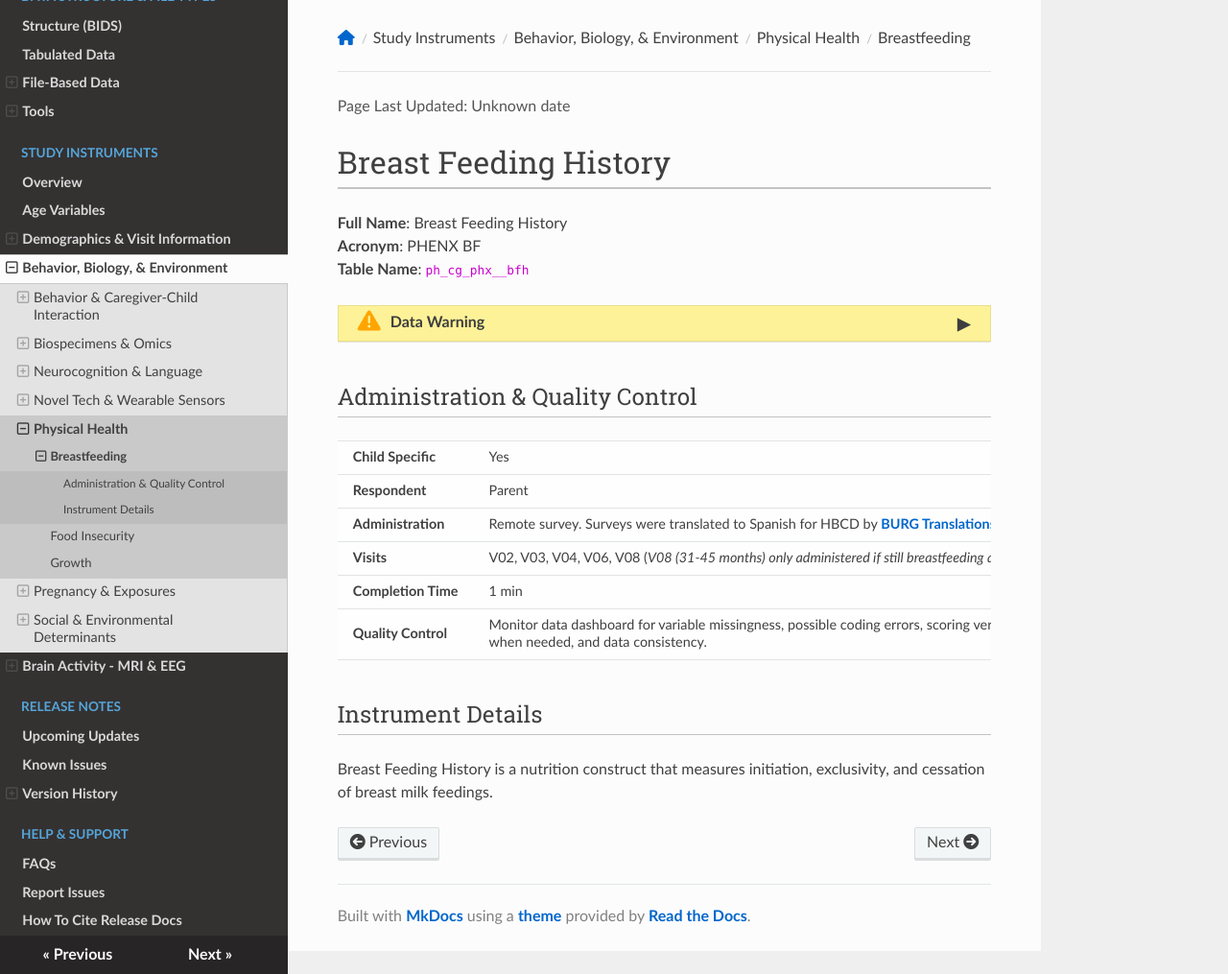
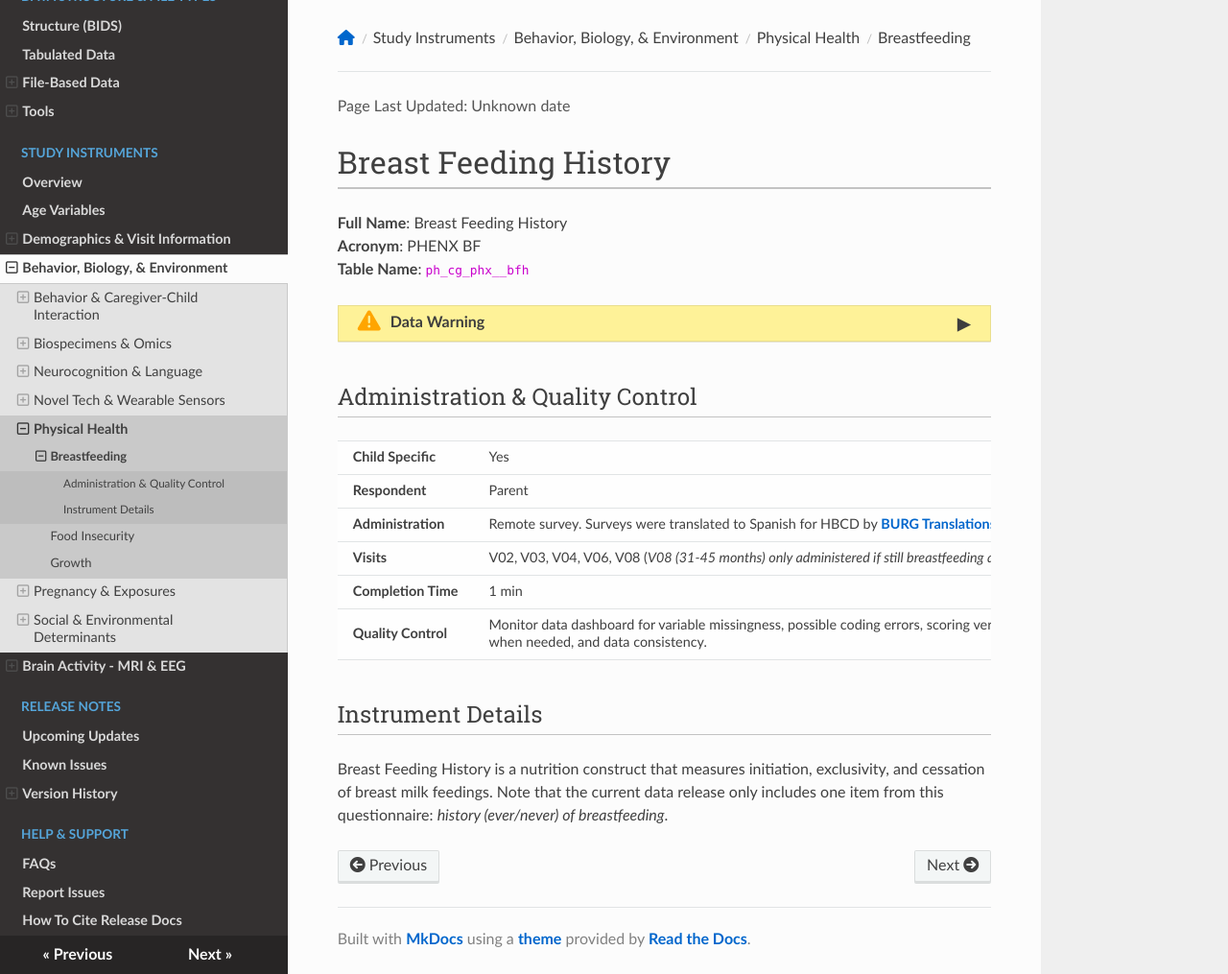
Before and after one commit to nbdc-datahub/hbcd-docs, an MkDocs documentation site: the page built from docs/instruments/physhealth/bf.md, in a window 1280 px wide and 1015 px high. Shown: the whole window at 96% size. Built offline with MkDocs 1.6.1, drawn with Linux system fonts in a browser that asks for light colours; nearby versions of some CDN libraries.

Commit message:
bf history update - user request

```diff
--- a/docs/instruments/physhealth/bf.md
+++ b/docs/instruments/physhealth/bf.md
@@ -39,4 +39,4 @@
 
 ## Instrument Details
 
-Breast Feeding History is a nutrition construct that measures initiation, exclusivity, and cessation of breast milk feedings.
+Breast Feeding History is a nutrition construct that measures initiation, exclusivity, and cessation of breast milk feedings. Note that the current data release only includes one item from this questionnaire: *history (ever/never) of breastfeeding*.
```
